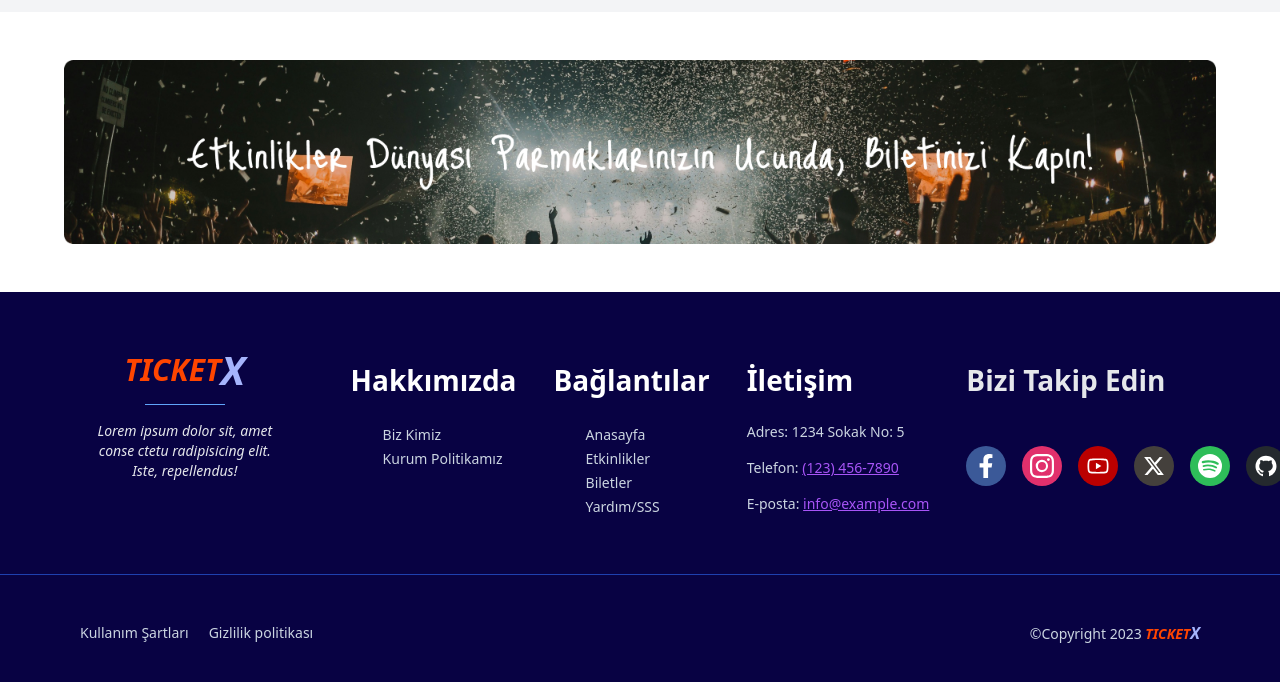
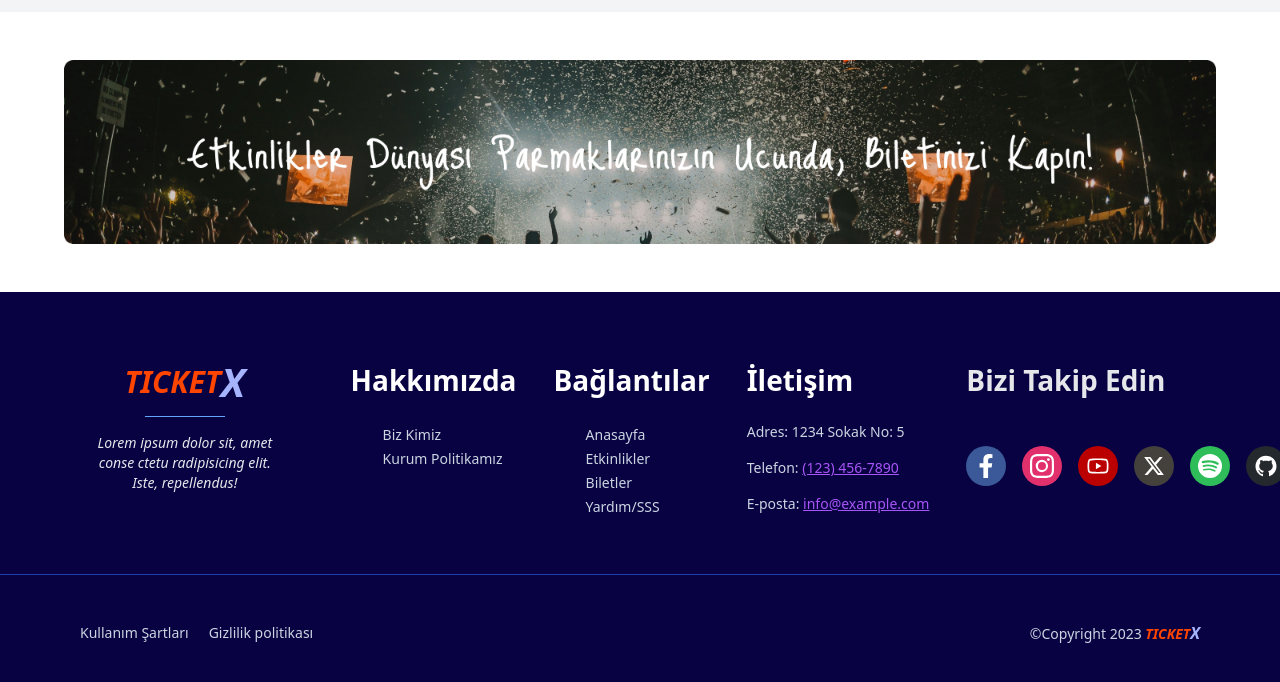
Before and after one commit to alibasdemir/react-django, a React (Create React App) app in the folder frontend/: page / in a window 1280 px wide. Shown: the part 1400-2082 px from the top of the page. Built offline with nearby package versions, Linux system fonts and the light colour scheme; no server answers.

Commit message:
stili added

```diff
--- a/frontend/src/components/Footer.jsx
+++ b/frontend/src/components/Footer.jsx
@@ -15,7 +15,7 @@ function Footer() {
   return (
     <footer className="bg-[#080243] to-indigo-900 text-white py-6 bottom-0">
       <div className="flex justify-between mb-10 mx-24">
-        <div className="w-1/5 flex flex-col justify-center items-center pr-10">
+        <div className="w-1/5 flex flex-col justify-center items-center pr-10 mt-4">
 
           <Link to="/" onClick={scrollToTop} className="text-3xl font-bold italic text-white mb-3 flex justify-center items-center no-underline">
             <span style={{ color: "#ff4500" }}>TICKET</span>
@@ -43,10 +43,9 @@ function Footer() {
             <li><a href="#" className='text-slate-300 text-sm mb-1 no-underline hover:underline hover:text-purple-700'>Yardım/SSS</a></li>
           </ul>
         </div>
-
-        <div className="w-1/7 pt-5">
+        <div className="w-1/7 pt-5">  {/* burada p etiketinde sanırım bootstrap default p mb değeri var ondan farklı gözüküyor. */}
           <h3 className="text-l font-bold mb-3 pb-2">İletişim</h3>
-          <address className="text-slate-300 text-sm mb-2">
+          <address className="text-slate-300 text-sm ">
             <p>Adres: 1234 Sokak No: 5</p>
             <p>Telefon: <a href="tel:(123) 456-7890" className="text-purple-500"> (123) 456-7890</a></p>
             <p>E-posta: <a href="mailto:info@example.com" className="text-purple-500">info@example.com</a></p>
```
